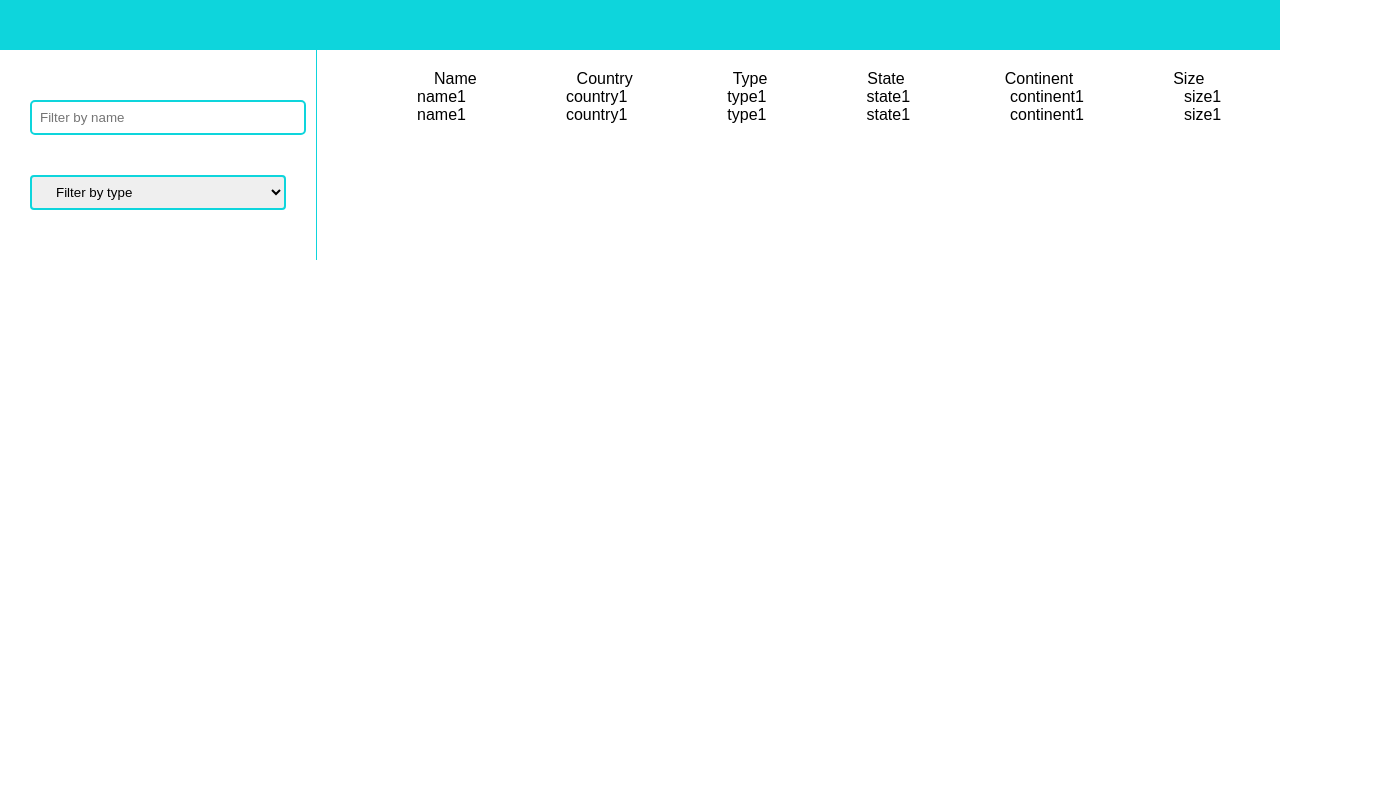
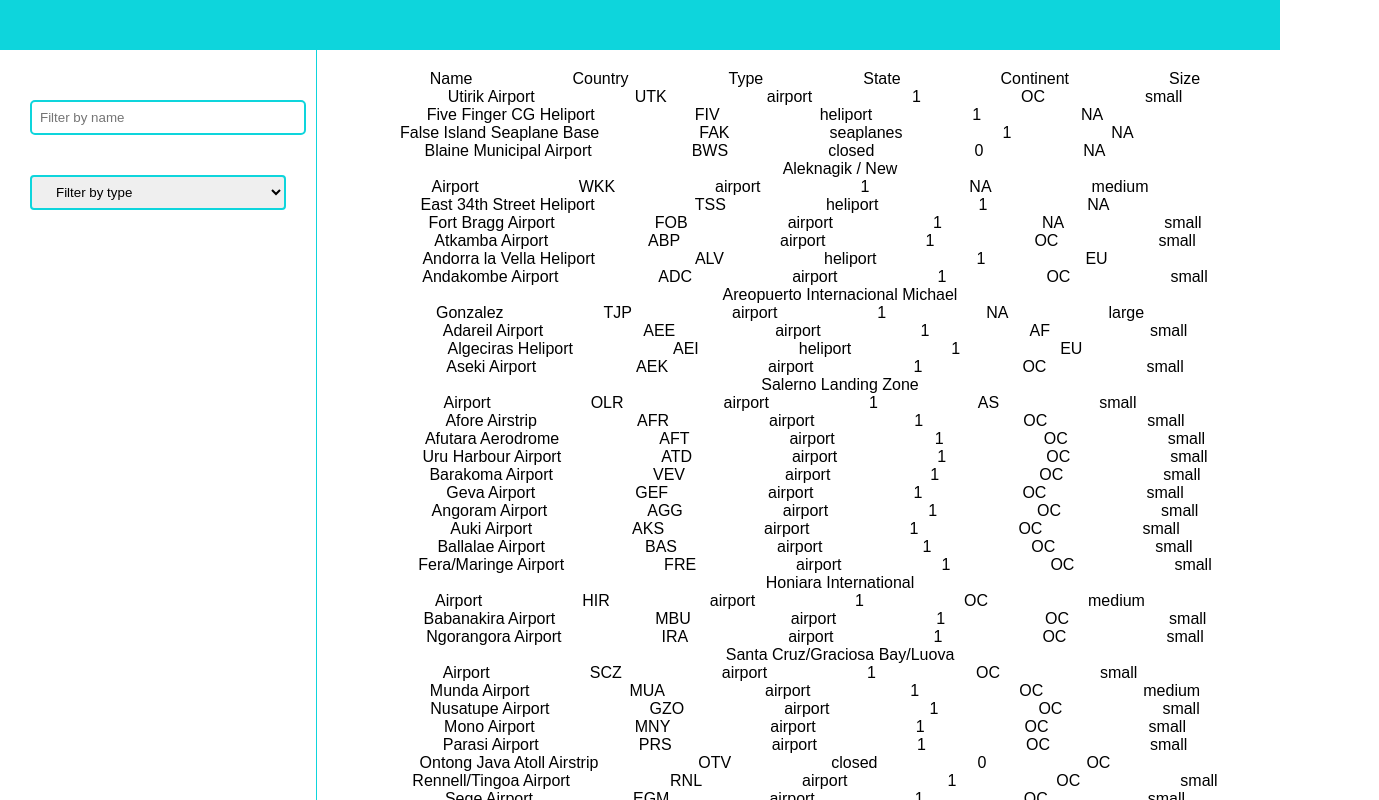
Before and after one commit to david-ogalego/airport-finder, a React app: page / in a window 1280 px wide. Shown: the top 800 px of the page, 1379 px wide, since content can reach past the window. Built offline with nearby package versions, Linux system fonts and the light colour scheme.

Commit message:
Add configuration for redux and airports reducer

```diff
--- a/package.json
+++ b/package.json
@@ -36,6 +36,9 @@
     "react": "^16.4.1",
     "react-dev-utils": "^5.0.1",
     "react-dom": "^16.4.1",
+    "react-redux": "^5.0.7",
+    "redux": "^4.0.0",
+    "redux-thunk": "^2.3.0",
     "resolve": "1.6.0",
     "sw-precache-webpack-plugin": "0.11.4",
     "url-loader": "0.6.2",
--- a/src/client/components/Table/Table.js
+++ b/src/client/components/Table/Table.js
@@ -3,7 +3,6 @@ import PropTypes from 'prop-types';
 import styles from './Table.sass';
 
 const Table = (props) => (
-	<section className={styles.container}>
 	<ul className={styles.ul}>
 		<li className={styles.header}>
 			{
@@ -20,7 +19,6 @@ const Table = (props) => (
 			)
 		}
 	</ul>
-	</section>
 );
 
 Table.defaultProps = {
--- a/src/client/components/Table/Table.sass
+++ b/src/client/components/Table/Table.sass
@@ -1,6 +1,3 @@
-.container
-	margin-top: 50px
-
 .ul
 	list-style-type: none
 	margin: 20px 0
--- a/src/client/containers/ListAirports/ListAirports.js
+++ b/src/client/containers/ListAirports/ListAirports.js
@@ -1,25 +1,55 @@
-import React from 'react';
+import React, { Component } from 'react';
+import { connect } from 'react-redux';
+import PropTypes from 'prop-types';
+import { fetchAirports } from '../../redux/actions'
 import Table from '../../components/Table';
+import styles from './ListAirports.sass';
 
-const ListAirports = () => (
-	<Table
-		columnTitles={['Name', 'Country', 'Type', 'State', 'Continent', 'Size']}
-		rowsData={[{
-			name: 'name1',
-			country: 'country1',
-			type: 'type1',
-			state: 'state1',
-			continent: 'continent1',
-			size: 'size1'
-		},{
-			name: 'name1',
-			country: 'country1',
-			type: 'type1',
-			state: 'state1',
-			continent: 'continent1',
-			size: 'size1'
-		}]}
-	/>
-);
+class ListAirports extends Component {
+	static propTypes = {
+		airports: PropTypes.arrayOf(PropTypes.object),
+		loadingAirports: PropTypes.bool,
+		onMountComponent: PropTypes.func
+	}
+	static defaultProps = {
+		airports: []
+	}
+	componentDidMount() {
+		const { onMountComponent } = this.props;
+		onMountComponent();
+	}
+	render() {
+		const { loadingAirports, airports } = this.props;
+		if (loadingAirports) return 'loading';
+		const airportsData = airports.map((airport) => ({
+			name: airport.name,
+			country: airport.iata,
+			type: airport.type,
+			state: airport.status,
+			continent: airport.continent,
+			size: airport.size
+		}))
+		return(
+			<section className={styles.container}>
+				<Table
+					columnTitles={['Name', 'Country', 'Type', 'State', 'Continent', 'Size']}
+					rowsData={airportsData}
+				/>
+			</section>
+		)
+	}
+}
 
-export default ListAirports;
+const mapStateToProps = state => ({
+	airports: state.airports.airports,
+	loadingAirports: state.airports.loadingAirports
+})
+
+const mapDispatchToProps = dispatch => ({
+	onMountComponent: () => dispatch(fetchAirports())
+})
+
+export default connect(
+	mapStateToProps,
+	mapDispatchToProps
+)(ListAirports)
--- /dev/null
+++ b/src/client/containers/ListAirports/ListAirports.sass
@@ -0,0 +1,3 @@
+.container
+	margin-top: 50px
+	margin-left: 300px
--- a/src/client/containers/Sidebar/Sidebar.sass
+++ b/src/client/containers/Sidebar/Sidebar.sass
@@ -1,7 +1,8 @@
 .container
+	position: fixed
 	display: flex
 	flex-direction: column
-	margin-top: 50px
+	top: 50px
 	width: 20%
 	padding: 30px
 	border-right: 1px solid #0ed5dc
--- /dev/null
+++ b/src/client/redux/actions/actionTypes.js
@@ -0,0 +1,2 @@
+export const REQUEST_AIRPORTS = 'REQUEST_AIRPORTS';
+export const RECEIVE_AIRPORTS = 'RECEIVE_AIRPORTS';
--- /dev/null
+++ b/src/client/redux/actions/index.js
@@ -0,0 +1,37 @@
+import airports from '../../../data/airports.json'
+import {
+	RECEIVE_AIRPORTS,
+	REQUEST_AIRPORTS
+} from './actionTypes';
+
+export const requestAirports = () => ({
+	type: REQUEST_AIRPORTS,
+	loadingAirports: true
+});
+
+export const receiveAirports = airports => ({
+	type: RECEIVE_AIRPORTS,
+	airports,
+	loadingAirports: false,
+  });
+
+export const fetchAirports = () => (dispatch) => {
+	dispatch(requestAirports());
+	setTimeout(function() {
+		return dispatch(receiveAirports(airports));
+	}, 2000);
+	// return fetch(`https://gateway.marvel.com:443/v1/public/comics?format=comic&offset=${offsetComics}&limit=${limitComics}&orderBy=-onsaleDate&apikey=d86beaee5f52cf5b1205630a7e35b24b`)
+	// 	.then(response => response.json())
+	// 	.then((json) => {
+	// 	if (json.code === 200) {
+	// 		if (gettingMoreComics) {
+	// 		return dispatch(receiveMoreComics(json.data.results));
+	// 		}
+	// 		return dispatch(receiveComics(json.data.results));
+	// 	}
+	// 	throw json.status;
+	// 	})
+	// 	.catch((error) => {
+	// 	console.log(`There has been a problem with your fetch operation: ${error}`);
+	// 	});
+};
--- /dev/null
+++ b/src/client/redux/reducers/airports.js
@@ -0,0 +1,23 @@
+import {
+	RECEIVE_AIRPORTS,
+	REQUEST_AIRPORTS
+} from '../actions/actionTypes';
+
+const airports = (state = [], action) => {
+	switch (action.type) {
+	case REQUEST_AIRPORTS:
+		return {
+			...state,
+			loadingAirports: action.loadingAirports
+		};
+	case RECEIVE_AIRPORTS:
+		return Object.assign({}, state, {
+			airports: action.airports,
+			loadingAirports: action.loadingAirports,
+		});
+	default:
+		return state
+	}
+}
+
+  export default airports;
--- /dev/null
+++ b/src/client/redux/reducers/index.js
@@ -0,0 +1,8 @@
+import { combineReducers } from 'redux';
+import airports from './airports';
+
+const rootReducer = combineReducers({
+	airports
+});
+
+export default rootReducer;
--- a/src/index.js
+++ b/src/index.js
@@ -1,6 +1,21 @@
 import React from 'react';
 import ReactDOM from 'react-dom';
+import { Provider } from 'react-redux';
+import thunkMiddleware from 'redux-thunk'
+import { createStore, applyMiddleware  } from 'redux';
+import rootReducer from './client/redux/reducers';
 import './index.css';
 import App from './client/App';
 
-ReactDOM.render(<App />, document.getElementById('root'));
+const store = createStore(
+	rootReducer,
+	applyMiddleware(
+		thunkMiddleware
+	)
+);
+
+ReactDOM.render(
+	<Provider store={store}>
+		<App />
+	</Provider>
+, document.getElementById('root'));
```
Lines whose indentation alone changed are shown as unchanged.
